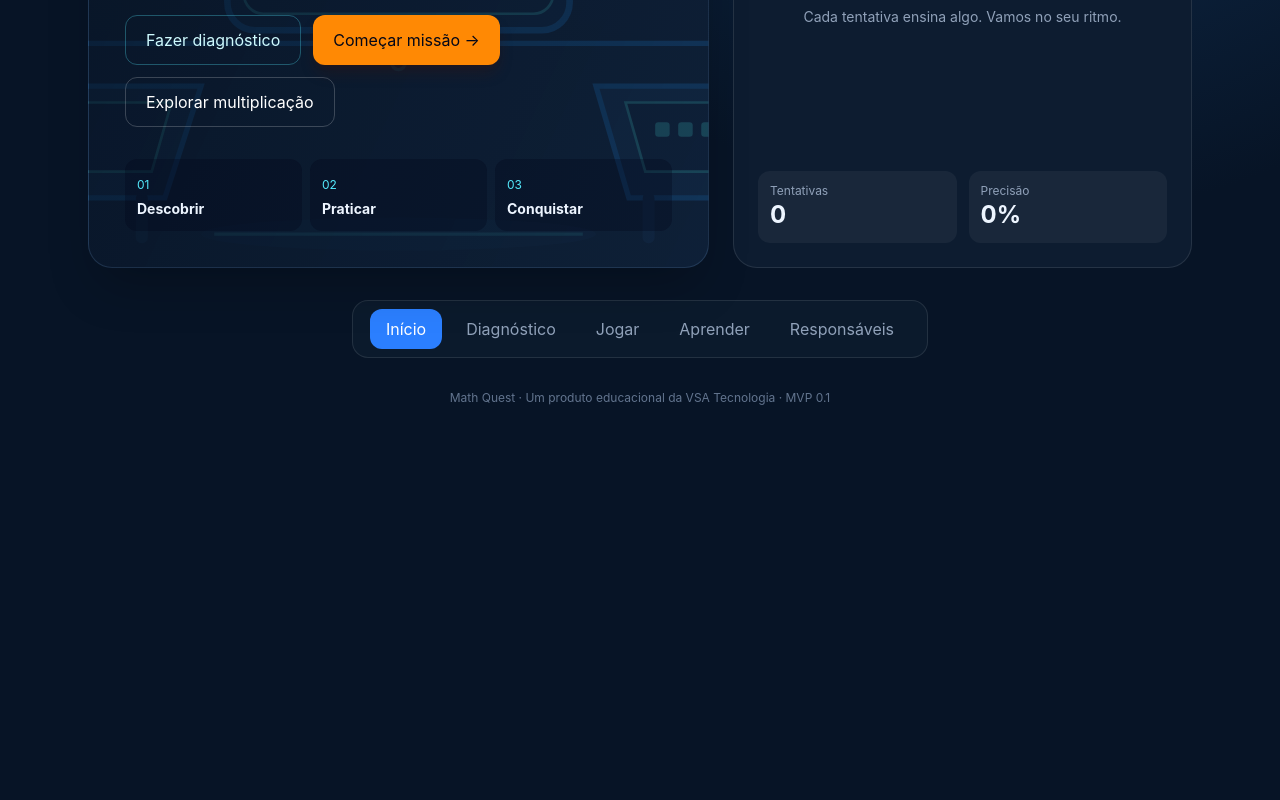
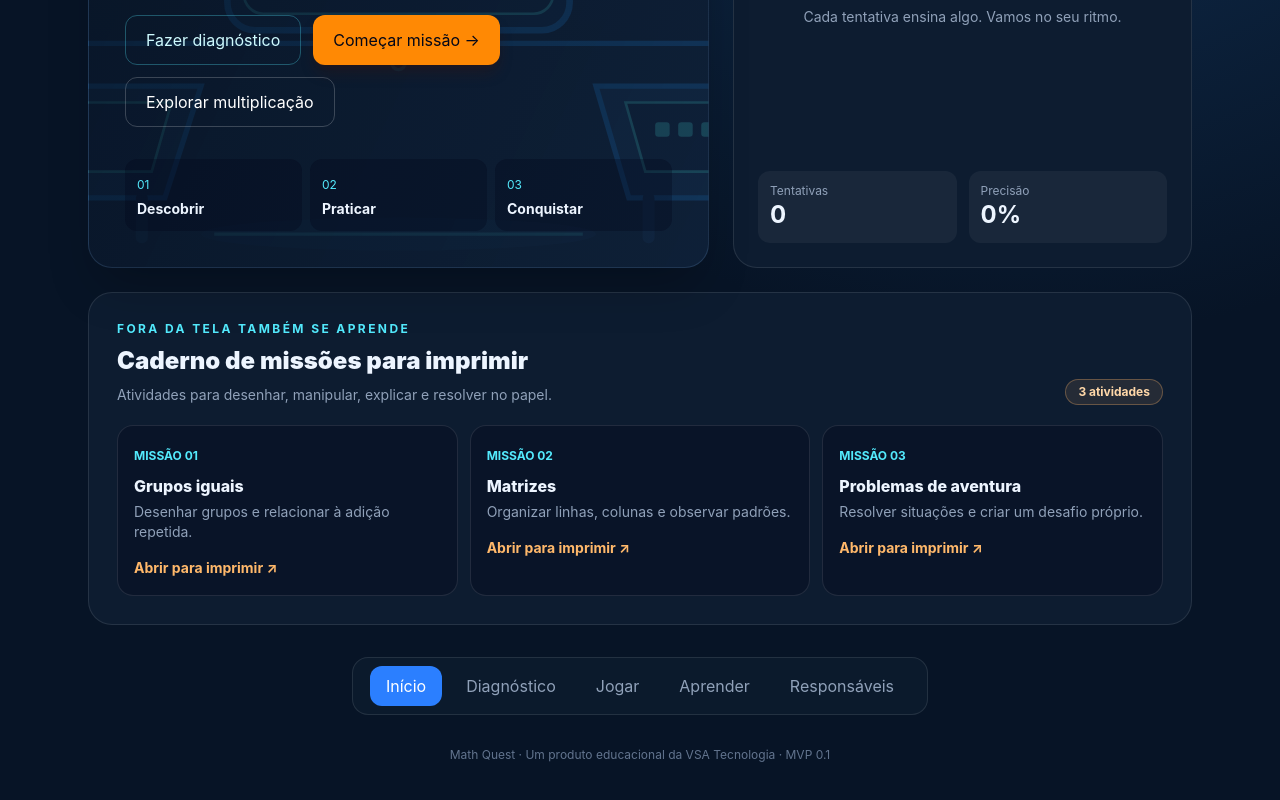
Before and after one commit to viniciusandradde/math-quest, a React (Vite) app: page / in a window 1280 px wide. Shown: the part 430-1230 px from the top of the page. Before the commit the page ends 884 px from the top, so only its background shows below. Built offline with nearby package versions, Linux system fonts and the light colour scheme.

Commit message:
feat: add printable mission workbook links to home screen

```diff
--- a/src/app/App.tsx
+++ b/src/app/App.tsx
@@ -75,6 +75,16 @@ export default function App() {
         </aside>
       </section>}
 
+      {screen === 'home' && <section className="mt-6 rounded-3xl border border-white/10 bg-[#0d1c30] p-5 sm:p-7">
+        <div className="flex flex-wrap items-end justify-between gap-3">
+          <div><p className="text-xs font-bold uppercase tracking-[.2em] text-cyan-300">Fora da tela também se aprende</p><h2 className="mt-2 text-2xl font-black">Caderno de missões para imprimir</h2><p className="mt-2 text-sm text-slate-400">Atividades para desenhar, manipular, explicar e resolver no papel.</p></div>
+          <span className="rounded-full border border-orange-300/30 bg-orange-300/10 px-3 py-1 text-xs font-bold text-orange-200">3 atividades</span>
+        </div>
+        <div className="mt-5 grid gap-3 sm:grid-cols-3">
+          {[{n:'01',title:'Grupos iguais',desc:'Desenhar grupos e relacionar à adição repetida.',href:import.meta.env.BASE_URL+'assets/printables/mission-01-equal-groups.svg'},{n:'02',title:'Matrizes',desc:'Organizar linhas, colunas e observar padrões.',href:import.meta.env.BASE_URL+'assets/printables/mission-02-arrays.svg'},{n:'03',title:'Problemas de aventura',desc:'Resolver situações e criar um desafio próprio.',href:import.meta.env.BASE_URL+'assets/printables/mission-03-word-problems.svg'}].map(item=><a key={item.n} href={item.href} target="_blank" rel="noreferrer" className="rounded-2xl border border-white/10 bg-slate-950/30 p-4 transition hover:border-cyan-300/50"><span className="text-xs font-bold text-cyan-300">MISSÃO {item.n}</span><h3 className="mt-2 font-extrabold">{item.title}</h3><p className="mt-1 text-sm text-slate-400">{item.desc}</p><span className="mt-4 inline-block text-sm font-bold text-orange-300">Abrir para imprimir ↗</span></a>)}
+        </div>
+      </section>}
+
       {screen === 'diagnostic' && <DiagnosticScreen onBack={() => setScreen('home')} onComplete={(result: DiagnosticResult) => { void saveDiagnostic(result); }} />}
       {screen === 'practice' && <section className="mx-auto mt-8 max-w-2xl rounded-3xl border border-white/10 bg-[#10223a] p-6 sm:p-9">
         <button onClick={() => setScreen('home')} className="text-sm text-cyan-300">← Voltar ao laboratório</button>
```
